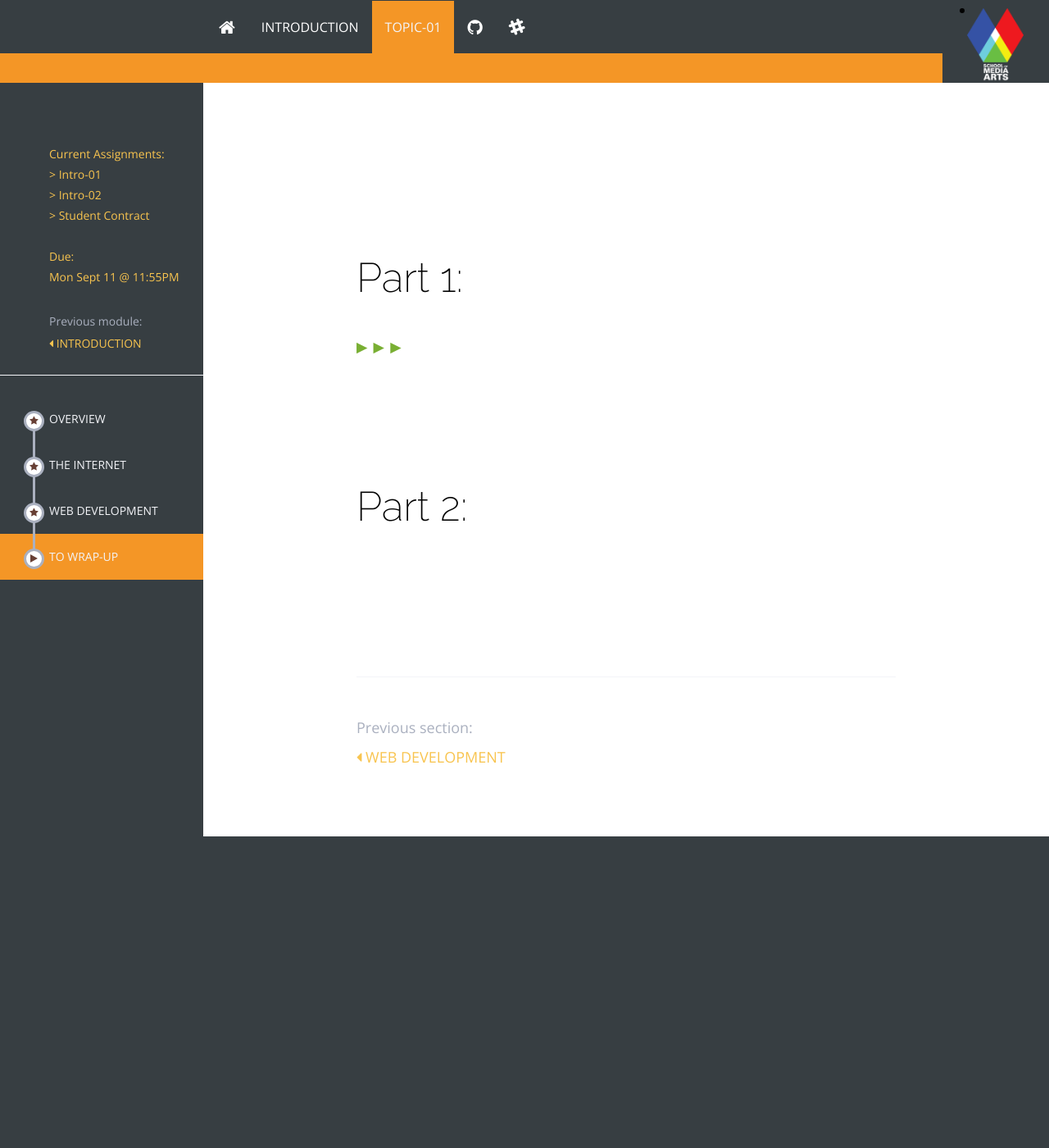
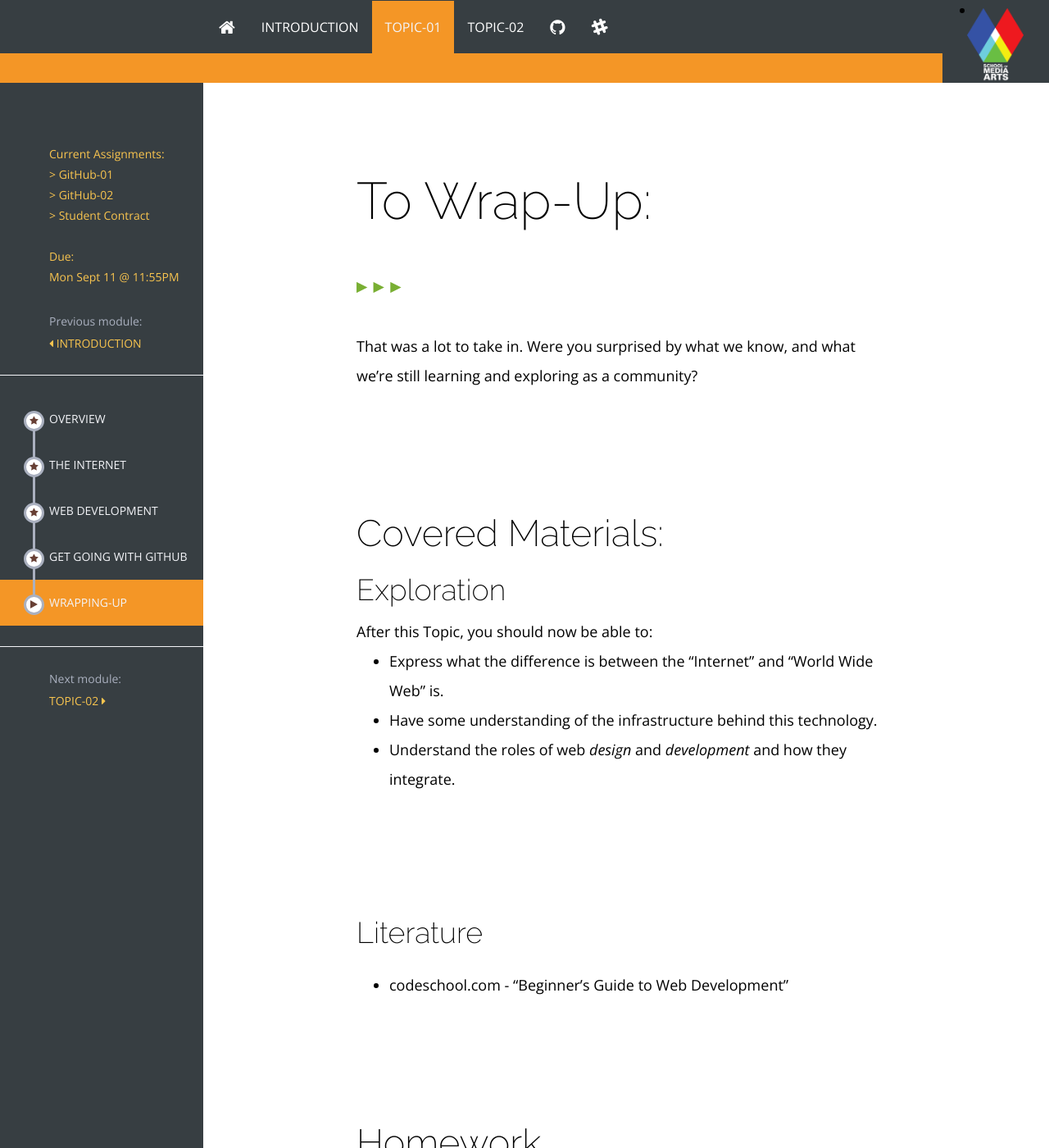
Before and after one commit to Media-Ed-Online/intro-web-dev-2017aut, a Jekyll site: the page built from modules/topic-01/_posts/2017-01-05-wrap-up.md, in a window 1280 px wide and 1400 px high. Shown: the whole window at 82% size. Built offline with Jekyll 4.4.1, drawn with Linux system fonts in a browser that asks for light colours; nearby versions of some CDN libraries; some of the changed text lies outside the part shown.

Commit message:
Added additional GitHub page.

```diff
--- a/_data/assignments.yml
+++ b/_data/assignments.yml
@@ -2,8 +2,8 @@
 00: [""]
 
 # Topic Assignment
-01: ["> Intro-01 <br />> Intro-02 <br />> Student Contract"]
-02: ["> Intro-01 <br />> Intro-02 <br />> Student Contract"]
+01: ["> GitHub-01 <br />> GitHub-02 <br />> Student Contract"]
+02: ["> GitHub-01 <br />> GitHub-02 <br />> Student Contract"]
 03:
 04:
 05:
--- a/_data/course.yml
+++ b/_data/course.yml
@@ -2,4 +2,4 @@ title: Intro to Web Dev, MART341
 description: Introduction to Web Design & Deelopment
 institution: University of Montana, School of Media Arts
 
-modules: [introduction, topic-01]
+modules: [introduction, topic-01, topic-02]
--- a/modules/topic-01/_posts/2017-01-04-wrap-up.md
+++ /dev/null
@@ -1,9 +0,0 @@
----
-title: To Wrap-Up
-module: 01
----
-
-## Part 1:
-<span style="color: #79AF33; font-size: medium; font-weight: bold">▶ &nbsp;▶  &nbsp;▶</span>
-
-## Part 2:
--- /dev/null
+++ b/modules/topic-01/_posts/2017-01-05-wrap-up.md
@@ -0,0 +1,26 @@
+---
+title: Wrapping-Up
+module: 01
+---
+
+# To Wrap-Up:
+<span style="color: #79AF33; font-size: medium; font-weight: bold">▶ &nbsp;▶  &nbsp;▶</span>
+
+That was a lot to take in. Were you surprised by what we know, and what we're still learning and exploring as a community?
+
+### Covered Materials:
+
+#### Exploration
+After this Topic, you should now be able to:
+- Express what the difference is between the "Internet" and "World Wide Web" is.
+- Have some understanding of the infrastructure behind this technology.
+- Understand the roles of web _design_ and _development_ and how they integrate.
+
+#### Literature
+- codeschool.com - "Beginner’s Guide to Web Development"
+
+
+### Homework
+You are expected to have completed these tasks:
+1. Created a GitHub account.
+2. Post (reply) to the GitHub Issues board.
```
Also changed, not shown: modules/topic-01/_posts/2017-01-01-overview.md (+7 -2 lines), modules/topic-01/_posts/2017-01-03-web-dev.md (+1 -1 lines), modules/topic-01/_posts/2017-01-04-github-pt1.md (added, +53 -0 lines).
